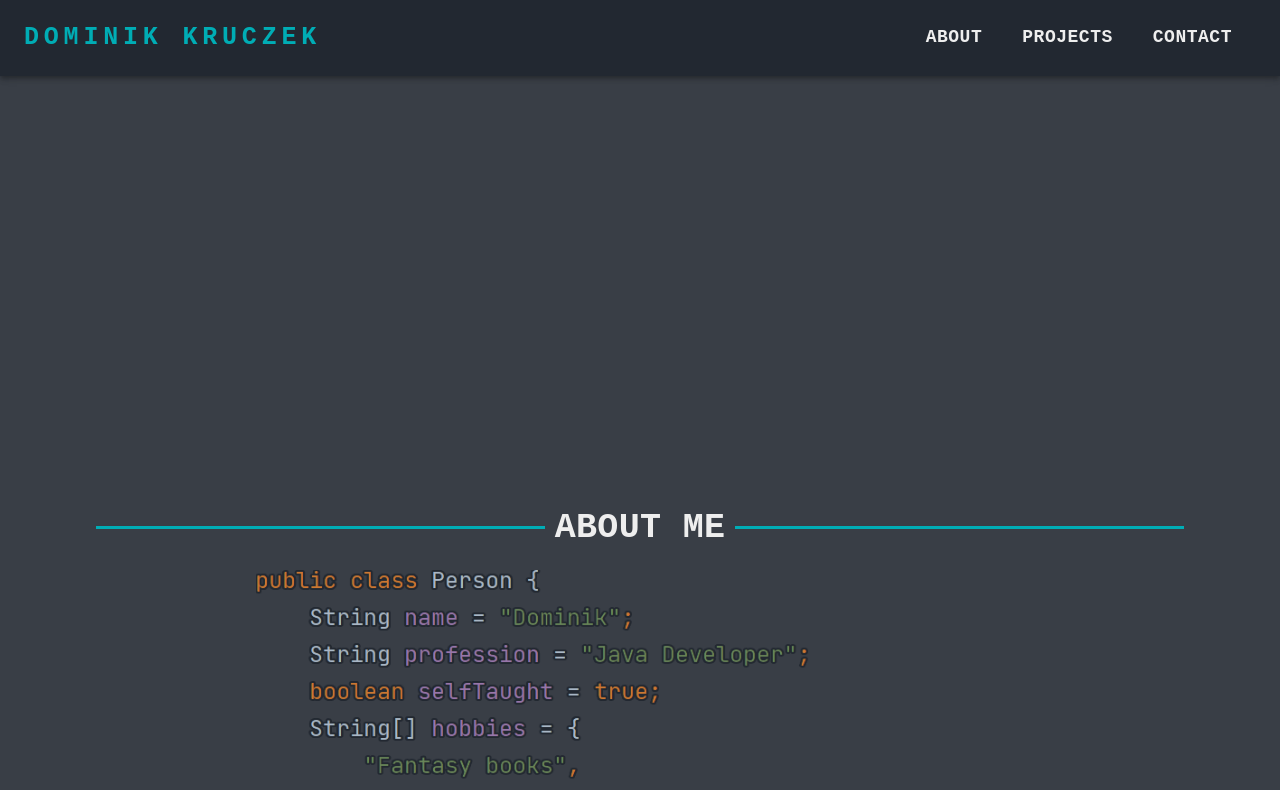
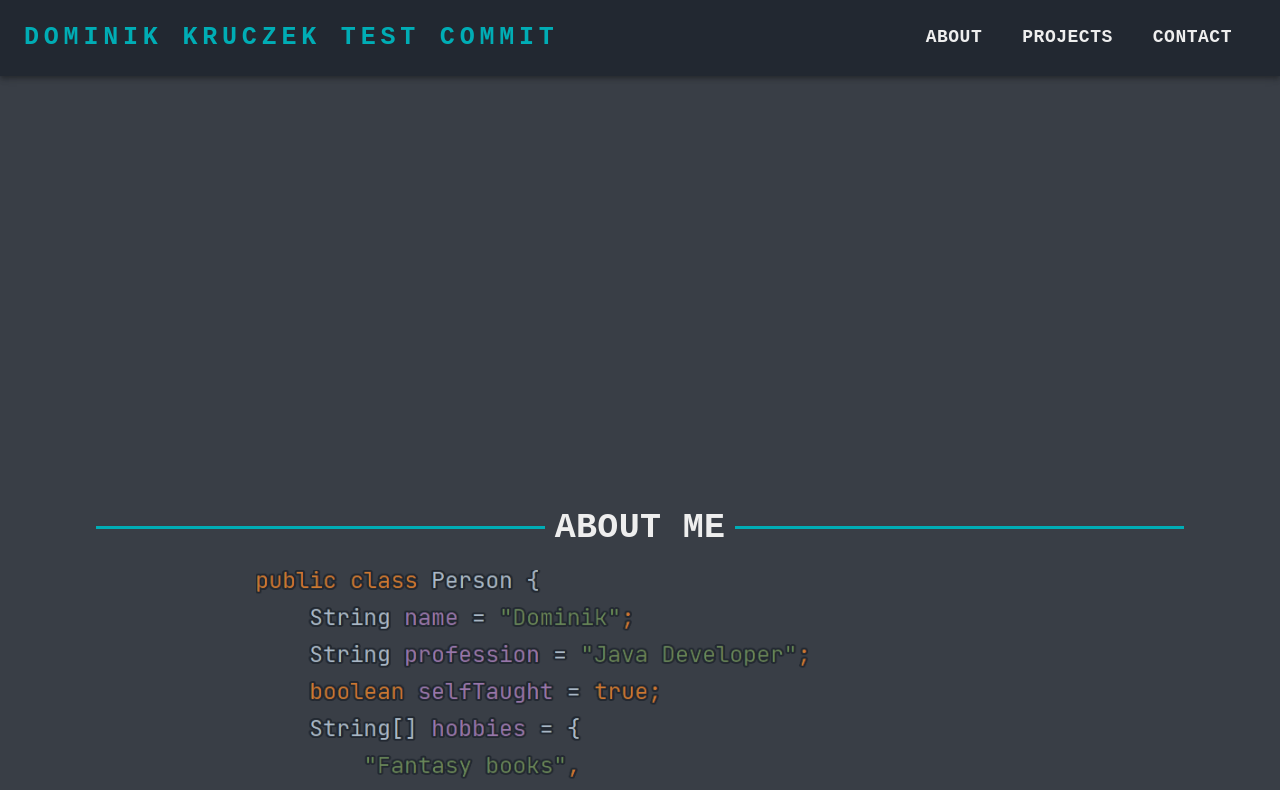
Before and after one commit to TheKiromen/portfolio-website, a React (Create React App) app: page / in a window 1280 px wide. Shown: the top 790 px of the page. Built offline with nearby package versions, Linux system fonts and the light colour scheme.

Commit message:
Deployment update test

```diff
--- a/src/Components/Content/InteractiveBanner.js
+++ b/src/Components/Content/InteractiveBanner.js
@@ -6,7 +6,7 @@ import Simulation from "../../Assets/Scripts/Simulation";
 
 function InteractiveBanner(){
     //Object references
-    let navbar=document.getElementById("menu");;
+    let navbar=document.getElementById("menu");
     let canvas;
     let ctx;
     let image = new Image();
--- a/src/Components/Menu/Navbar.js
+++ b/src/Components/Menu/Navbar.js
@@ -42,7 +42,7 @@ function Navbar(props){
                             textDecoration: 'none',
                         }}
                     >
-                        DOMINIK KRUCZEK
+                        DOMINIK KRUCZEK TEST COMMIT
                     </Typography>
 
                     {/*Buttons for large devices*/}
```
